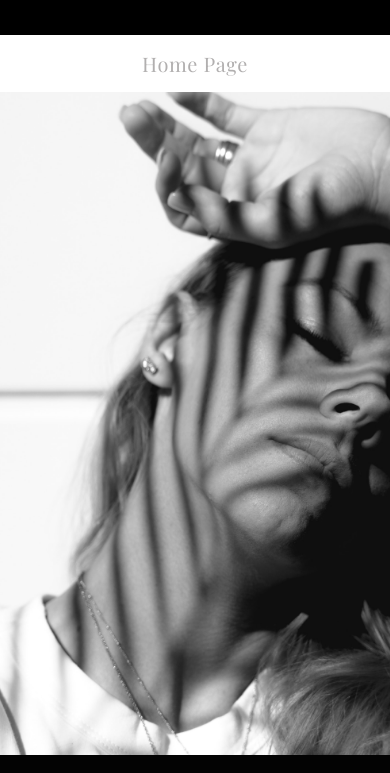
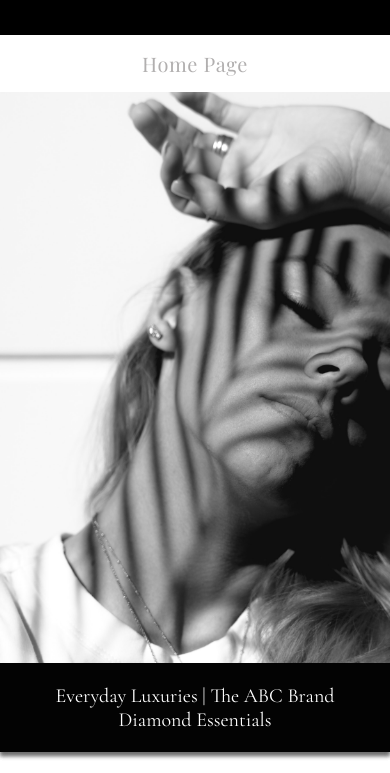
Before and after one commit to mounir788/Test-1, a plain HTML site: page home.html in a window 390 px wide. Shown: the top 773 px of the page. Drawn offline with nearby package versions, Linux system fonts and the light colour scheme; a web font is replaced by a local one.

Commit message:
Add files via upload

```diff
--- a/css/style.css
+++ b/css/style.css
@@ -827,7 +827,7 @@ footer {
     width: 100%;
   }
   .hero .container {
-    height: calc(100vh - 92px);
+    height: calc(100vh - 184px);
   }
   .hero .container .img {
     width: 100%;
```
